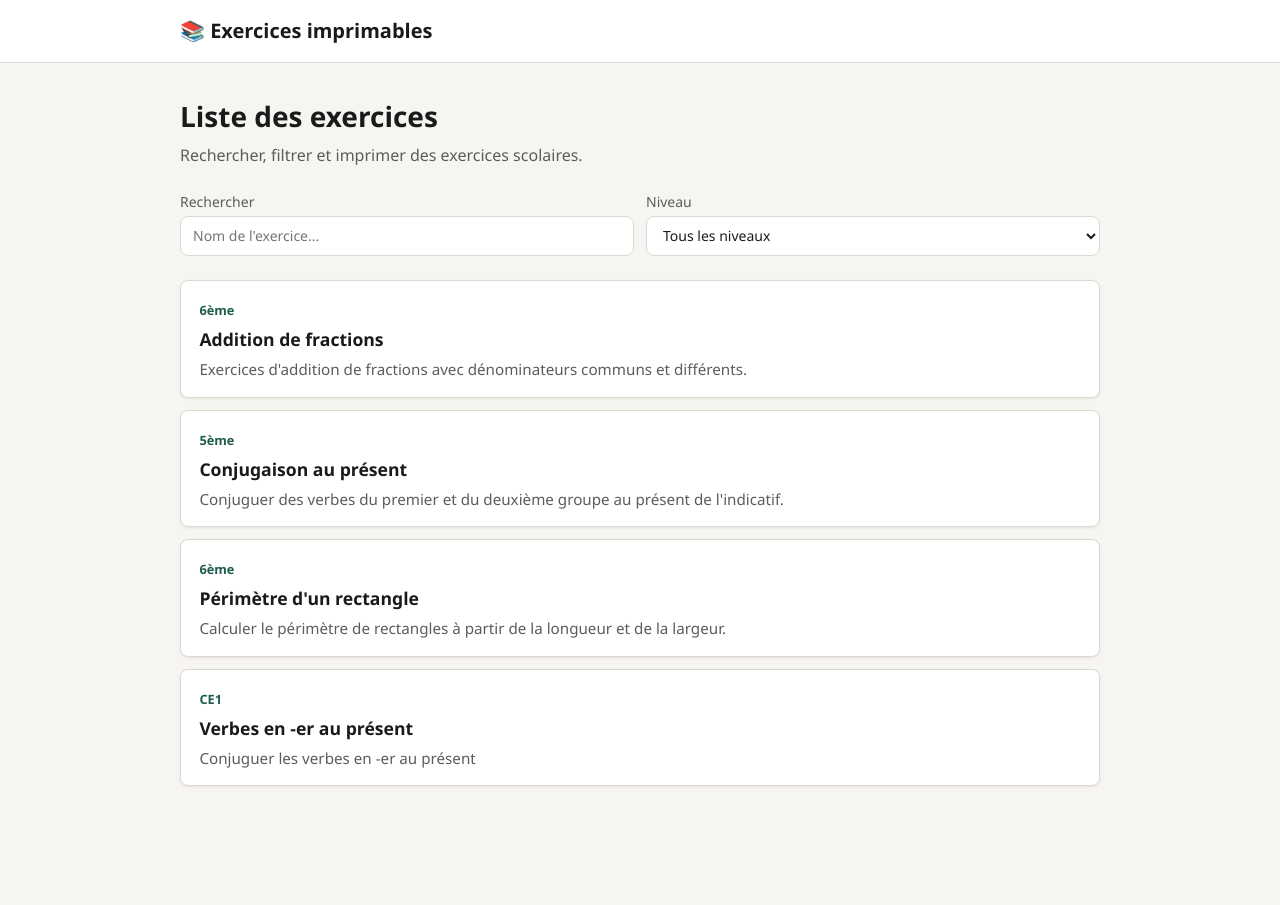
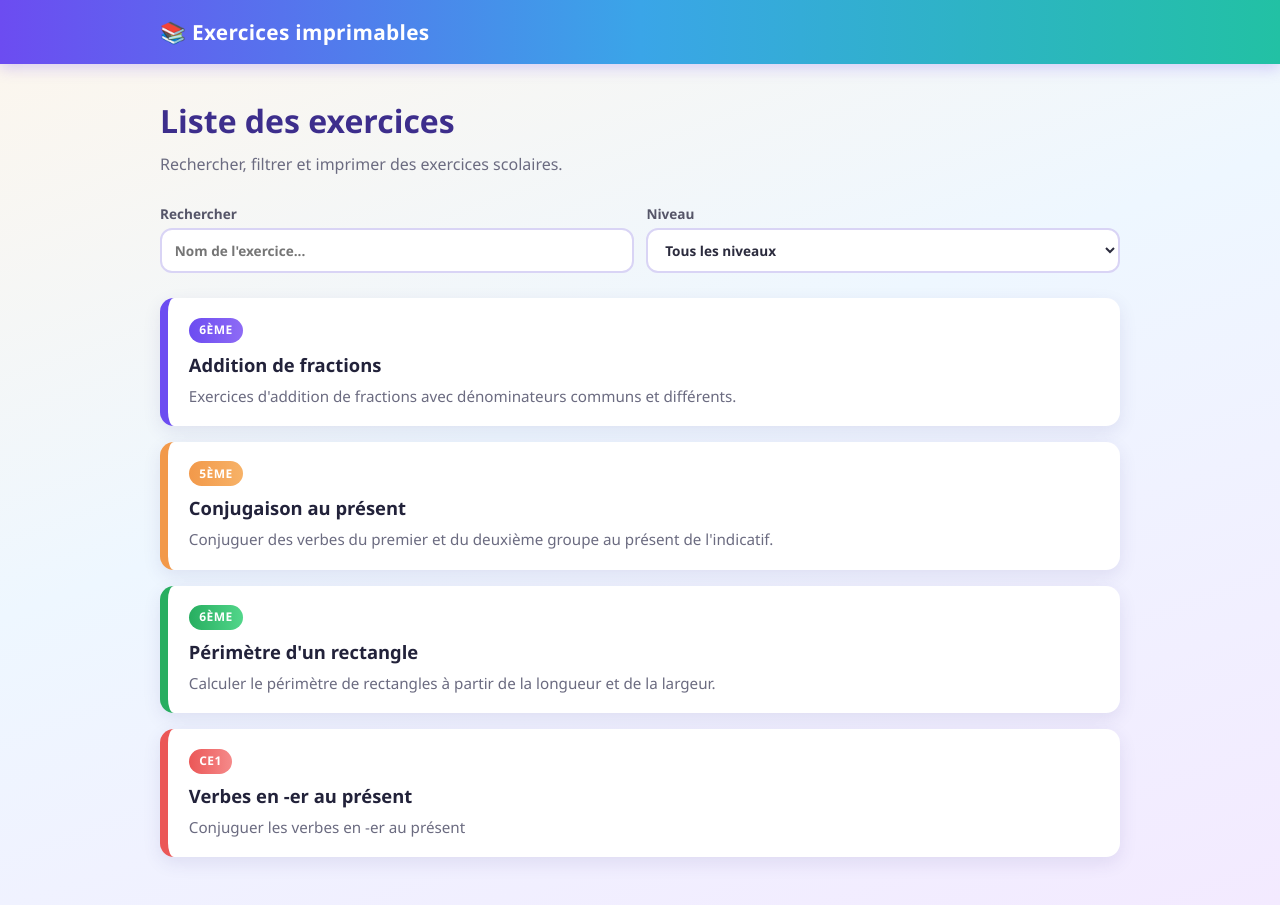
Before and after one commit to Lamine2-ALT/site-exercices, a plain HTML site: page index.html in a window 1280 px wide. Before the commit the page ends 834 px from the top, so only its background shows below. Drawn offline with Linux system fonts and the light colour scheme.

Commit message:
Nouveau design colore

```diff
--- a/assets/style.css
+++ b/assets/style.css
@@ -1,14 +1,6 @@
 :root {
-  --bg: #f7f5f1;
-  --surface: #ffffff;
-  --text: #1a1a1a;
-  --muted: #5c5c5c;
-  --border: #ddd8d0;
-  --accent: #1f5c4d;
-  --accent-hover: #17483c;
-  --shadow: 0 1px 3px rgba(0, 0, 0, 0.08);
-  --radius: 8px;
   --font: "Segoe UI", system-ui, sans-serif;
+  --radius: 14px;
 }
 
 *,
@@ -20,14 +12,14 @@
 body {
   margin: 0;
   font-family: var(--font);
-  color: var(--text);
-  background: var(--bg);
-  line-height: 1.5;
+  color: #2b2b3d;
+  background: linear-gradient(160deg, #fdf6ec 0%, #eef7ff 45%, #f3eaff 100%);
   min-height: 100vh;
+  line-height: 1.55;
 }
 
 a {
-  color: var(--accent);
+  color: #6c4cf1;
   text-decoration: none;
 }
 
@@ -36,15 +28,15 @@ a:hover {
 }
 
 .container {
-  width: min(920px, 92%);
+  width: min(960px, 92%);
   margin: 0 auto;
   padding: 2rem 0 3rem;
 }
 
 header.site-header {
-  background: var(--surface);
-  border-bottom: 1px solid var(--border);
+  background: linear-gradient(90deg, #6c4cf1, #3aa5e8, #22c1a4);
   padding: 1rem 0;
+  box-shadow: 0 4px 14px rgba(108, 76, 241, 0.25);
 }
 
 header.site-header .container {
@@ -56,57 +48,61 @@ header.site-header .container {
 }
 
 .brand {
-  font-size: 1.25rem;
-  font-weight: 700;
-  color: var(--text);
-  text-decoration: none;
+  font-size: 1.3rem;
+  font-weight: 800;
+  color: #ffffff;
+  letter-spacing: 0.3px;
 }
 
 .brand:hover {
   text-decoration: none;
-  color: var(--accent);
+  opacity: 0.92;
 }
 
 h1 {
-  font-size: 1.75rem;
-  margin: 0 0 0.35rem;
+  font-size: 2rem;
+  margin: 0 0 0.4rem;
+  color: #3d2e8c;
 }
 
 .lead {
-  color: var(--muted);
-  margin: 0 0 1.5rem;
+  color: #6b6b80;
+  margin: 0 0 1.6rem;
 }
 
 .toolbar {
   display: flex;
   flex-wrap: wrap;
-  gap: 0.75rem;
-  margin-bottom: 1.5rem;
+  gap: 0.8rem;
+  margin-bottom: 1.6rem;
 }
 
 .toolbar label {
   display: flex;
   flex-direction: column;
-  gap: 0.25rem;
-  font-size: 0.875rem;
-  color: var(--muted);
-  flex: 1 1 200px;
+  gap: 0.3rem;
+  font-size: 0.85rem;
+  font-weight: 600;
+  color: #555568;
+  flex: 1 1 220px;
 }
 
 input[type="search"],
 select {
   font: inherit;
-  padding: 0.55rem 0.75rem;
-  border: 1px solid var(--border);
-  border-radius: var(--radius);
-  background: var(--surface);
-  color: var(--text);
+  padding: 0.6rem 0.8rem;
+  border: 2px solid #d9d4f5;
+  border-radius: 12px;
+  background: #ffffff;
+  color: #2b2b3d;
+  transition: border-color 0.15s, box-shadow 0.15s;
 }
 
 input[type="search"]:focus,
 select:focus {
-  outline: 2px solid var(--accent);
-  outline-offset: 1px;
+  outline: none;
+  border-color: #6c4cf1;
+  box-shadow: 0 0 0 4px rgba(108, 76, 241, 0.15);
 }
 
 .exercice-list {
@@ -114,25 +110,38 @@ select:focus {
   margin: 0;
   padding: 0;
   display: grid;
-  gap: 0.75rem;
+  gap: 1rem;
 }
 
 .exercice-card {
-  background: var(--surface);
-  border: 1px solid var(--border);
+  background: #ffffff;
+  border: none;
+  border-left: 8px solid #6c4cf1;
   border-radius: var(--radius);
-  padding: 1rem 1.15rem;
-  box-shadow: var(--shadow);
-  transition: border-color 0.15s ease;
+  padding: 1.1rem 1.3rem;
+  box-shadow: 0 6px 18px rgba(60, 50, 130, 0.1);
+  transition: transform 0.15s ease, box-shadow 0.15s ease;
 }
 
 .exercice-card:hover {
-  border-color: var(--accent);
+  transform: translateY(-3px);
+  box-shadow: 0 10px 24px rgba(60, 50, 130, 0.16);
+}
+
+.exercice-card:nth-child(4n+2) {
+  border-left-color: #f2994a;
+}
+
+.exercice-card:nth-child(4n+3) {
+  border-left-color: #27ae60;
+}
+
+.exercice-card:nth-child(4n+4) {
+  border-left-color: #eb5757;
 }
 
 .exercice-card a {
   color: inherit;
-  text-decoration: none;
   display: block;
 }
 
@@ -141,43 +150,61 @@ select:focus {
 }
 
 .exercice-card h2 {
-  font-size: 1.1rem;
-  margin: 0 0 0.35rem;
+  font-size: 1.15rem;
+  margin: 0.1rem 0 0.35rem;
+  color: #22223a;
 }
 
 .exercice-meta {
   display: inline-block;
-  font-size: 0.8rem;
-  font-weight: 600;
-  color: var(--accent);
-  margin-bottom: 0.35rem;
+  font-size: 0.75rem;
+  font-weight: 700;
+  text-transform: uppercase;
+  letter-spacing: 0.5px;
+  color: #ffffff;
+  background: linear-gradient(90deg, #6c4cf1, #8e6bf5);
+  padding: 0.2rem 0.65rem;
+  border-radius: 999px;
+  margin-bottom: 0.4rem;
+}
+
+.exercice-card:nth-child(4n+2) .exercice-meta {
+  background: linear-gradient(90deg, #f2994a, #f7b267);
+}
+
+.exercice-card:nth-child(4n+3) .exercice-meta {
+  background: linear-gradient(90deg, #27ae60, #52d68a);
+}
+
+.exercice-card:nth-child(4n+4) .exercice-meta {
+  background: linear-gradient(90deg, #eb5757, #f58a8a);
 }
 
 .exercice-card p {
   margin: 0;
-  color: var(--muted);
+  color: #6b6b80;
   font-size: 0.95rem;
 }
 
 .empty-state,
 .error-state {
-  background: var(--surface);
-  border: 1px dashed var(--border);
+  background: #ffffff;
+  border: 2px dashed #c9c2ee;
   border-radius: var(--radius);
-  padding: 1.5rem;
-  color: var(--muted);
+  padding: 1.6rem;
+  color: #6b6b80;
   text-align: center;
 }
 
 .error-state {
-  border-color: #c45c5c;
-  color: #8a2e2e;
+  border-color: #eb5757;
+  color: #aa3333;
 }
 
 .actions {
   display: flex;
   flex-wrap: wrap;
-  gap: 0.75rem;
+  gap: 0.8rem;
   margin-bottom: 1.5rem;
 }
 
@@ -185,70 +212,74 @@ select:focus {
   display: inline-flex;
   align-items: center;
   justify-content: center;
-  gap: 0.35rem;
+  gap: 0.4rem;
   font: inherit;
-  font-weight: 600;
-  padding: 0.55rem 1rem;
-  border-radius: var(--radius);
-  border: 1px solid transparent;
+  font-weight: 700;
+  padding: 0.6rem 1.15rem;
+  border-radius: 999px;
+  border: none;
   cursor: pointer;
   text-decoration: none;
+  transition: transform 0.12s, box-shadow 0.12s, filter 0.12s;
 }
 
 .btn:hover {
   text-decoration: none;
+  transform: translateY(-1px);
 }
 
 .btn-primary {
-  background: var(--accent);
-  color: #fff;
+  background: linear-gradient(90deg, #6c4cf1, #3aa5e8);
+  color: #ffffff;
+  box-shadow: 0 6px 16px rgba(108, 76, 241, 0.35);
 }
 
 .btn-primary:hover {
-  background: var(--accent-hover);
-  color: #fff;
+  filter: brightness(1.06);
+  color: #ffffff;
 }
 
 .btn-secondary {
-  background: var(--surface);
-  color: var(--text);
-  border-color: var(--border);
+  background: #ffffff;
+  color: #444455;
+  border: 2px solid #e3def7;
 }
 
 .btn-secondary:hover {
-  border-color: var(--accent);
-  color: var(--accent);
+  border-color: #6c4cf1;
+  color: #6c4cf1;
 }
 
 .exercice-panel {
-  background: var(--surface);
-  border: 1px solid var(--border);
+  background: #ffffff;
   border-radius: var(--radius);
-  padding: 1.5rem 1.75rem;
-  box-shadow: var(--shadow);
+  padding: 1.8rem 2rem;
+  box-shadow: 0 8px 24px rgba(60, 50, 130, 0.12);
+  border-top: 8px solid #6c4cf1;
 }
 
 .exercice-panel .exercice-meta {
-  margin-bottom: 0.75rem;
+  margin-bottom: 0.8rem;
 }
 
 .exercice-content h2 {
   margin-top: 0;
+  color: #3d2e8c;
 }
 
 .exercice-content ol,
 .exercice-content ul {
-  padding-left: 1.25rem;
+  padding-left: 1.3rem;
 }
 
 .exercice-content li {
-  margin-bottom: 0.65rem;
+  margin-bottom: 0.7rem;
 }
 
 @media print {
   body {
-    background: #fff;
-    color: #000;
+    background: #ffffff;
+    color: #000000;
   }
 
   .no-print {
@@ -265,5 +296,12 @@ select:focus {
     border: none;
     box-shadow: none;
     padding: 0;
+    border-top: none;
+  }
+
+  .exercice-meta {
+    background: none;
+    color: #000000;
+    border: 1px solid #000000;
   }
 }
```
